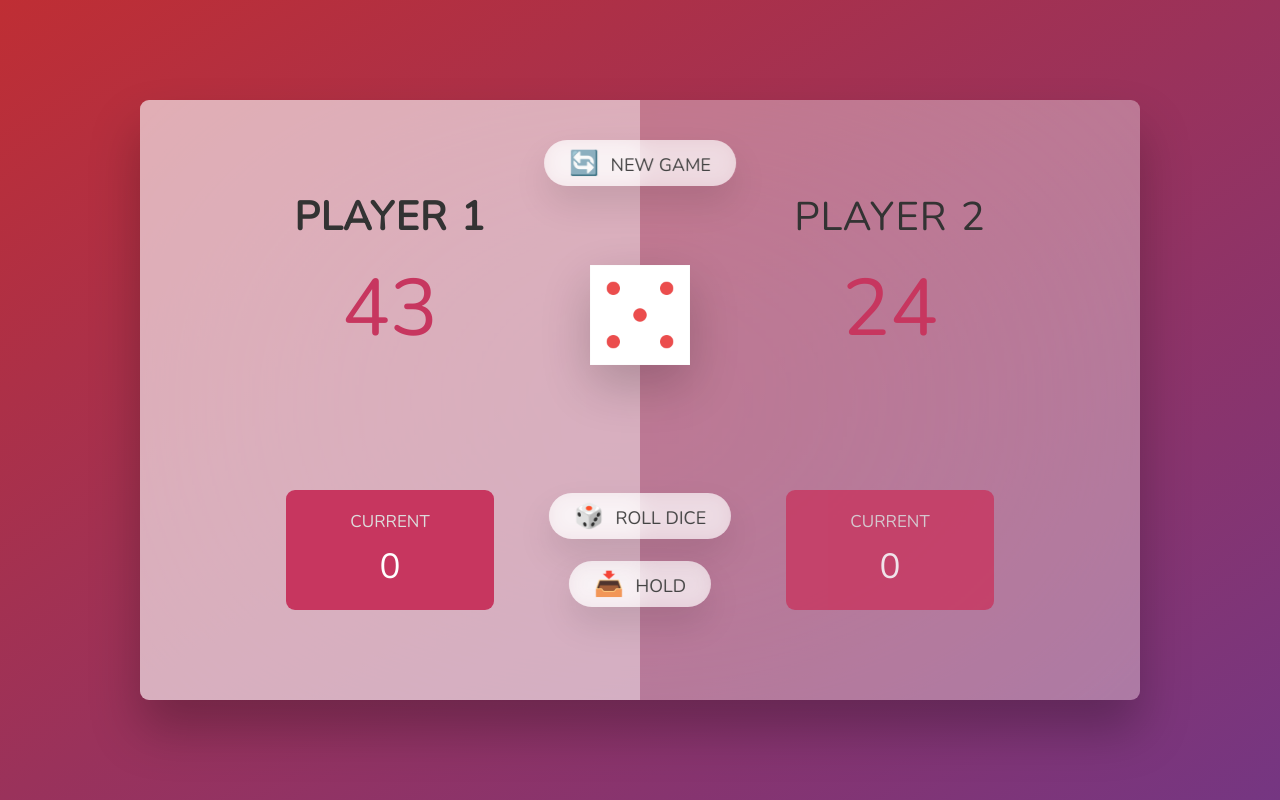
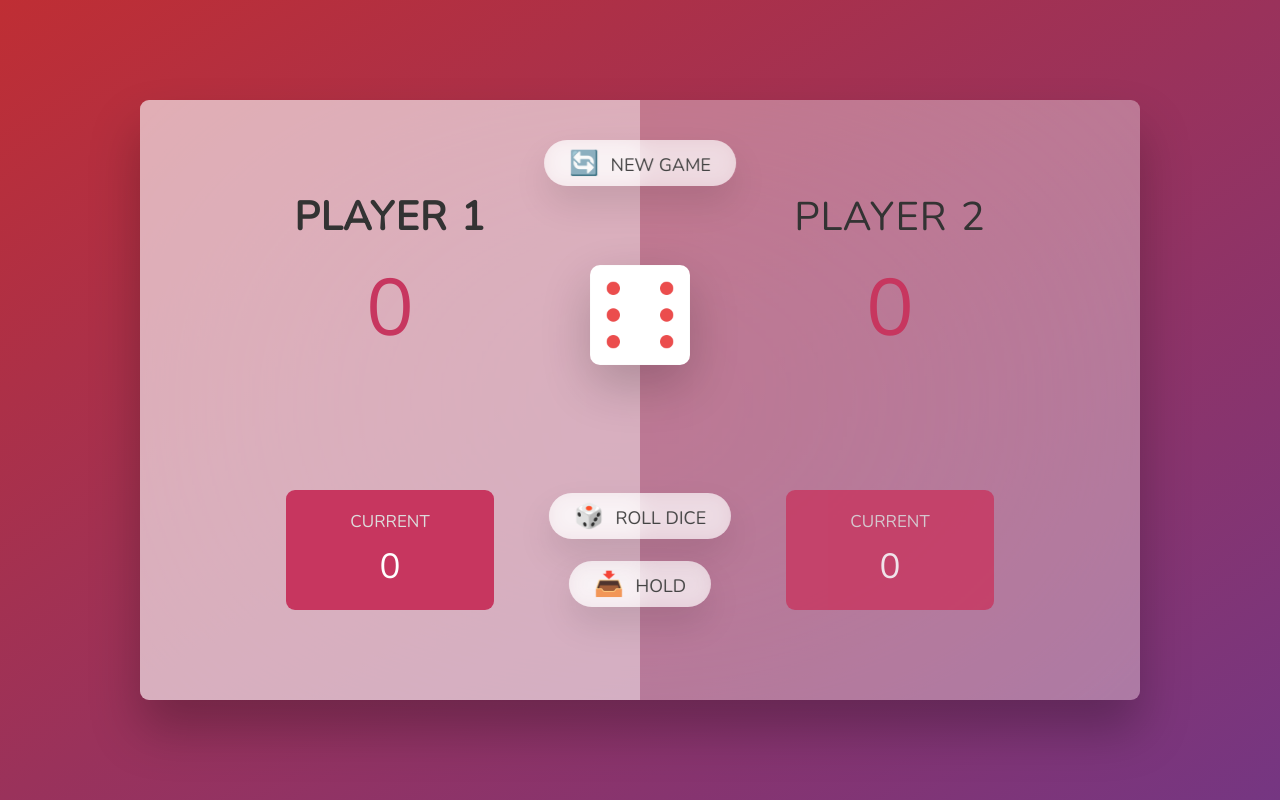
Before and after one commit to grantg7/PigDiceGame, a plain HTML site: page index.html in a window 1280 px wide. Both pictures are taken after a click on the button "🎲 ROLL DICE". Drawn offline with nearby package versions, Linux system fonts and the light colour scheme.

Commit message:
set up the selecting elements, starting conditions, and rolling the dice

```diff
--- a/script.js
+++ b/script.js
@@ -1 +1,24 @@
 'use strict';
+
+// selecting elements
+const score0El = document.querySelector('#score--0');
+const score1El = document.getElementById('score--1');
+const diceEl = document.querySelector('.dice');
+const btnNew = document.querySelector('.btn--new');
+const btnRoll = document.querySelector('.btn--roll');
+const btnHold = document.querySelector('.btn--hold');
+
+//starting conditions
+score0El.textContent = 0;
+score1El.textContent = 0;
+diceEl.classList.add('hidden');
+
+//rolling the dice btn--new, btn--roll, btn--hold
+btnRoll.addEventListener('click', function () {
+  //1. generating a random dice roll
+  const dice = Math.trunc(Math.random() * 6) + 1;
+  //2 display the dice
+  diceEl.classList.remove('hidden');
+  diceEl.src = `dice-${dice}.png`;
+  //3. checked for rolled 1. if tru switch players
+});
--- a/style.css
+++ b/style.css
@@ -155,6 +155,7 @@ main {
   transform: translateX(-50%);
   height: 10rem;
   box-shadow: 0 2rem 5rem rgba(0, 0, 0, 0.2);
+  border-radius: 10px;
 }
 
 .player--winner {
@@ -165,3 +166,7 @@ main {
   font-weight: 700;
   color: #c7365f;
 }
+
+.hidden {
+  display: none;
+}
```
